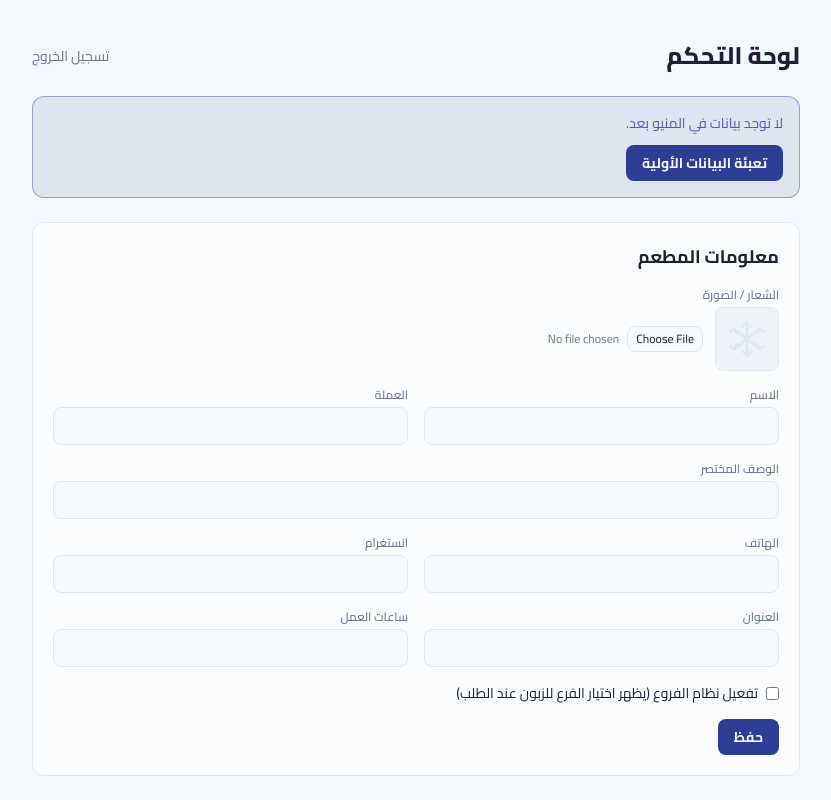
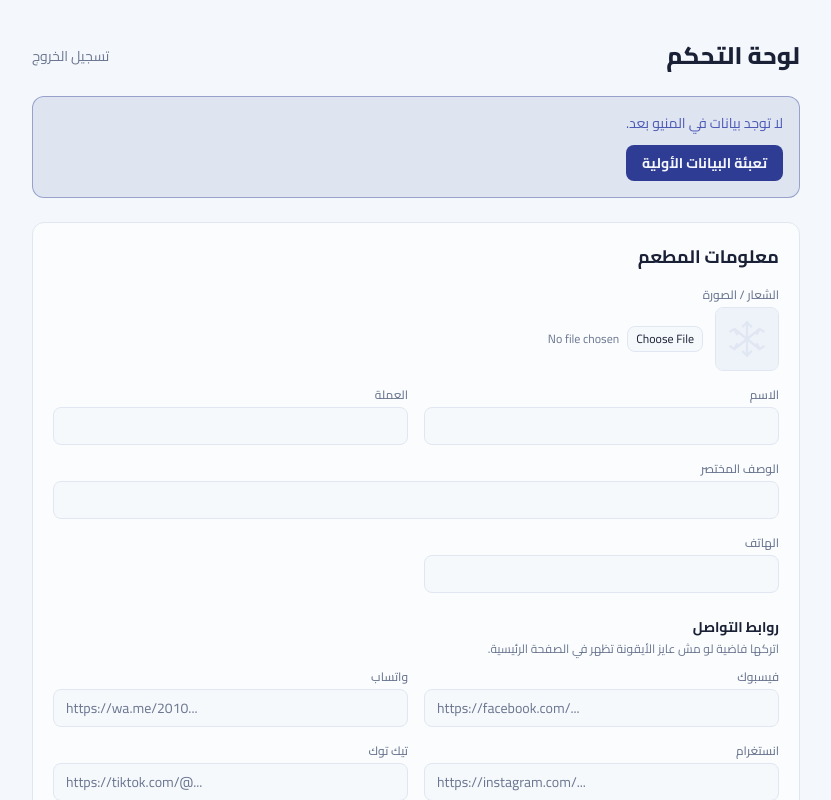
Before and after one commit to AMWolfstein/menyu, a Next.js app: page /admin/dashboard in a window 1280 px wide. Shown: the top 800 px of the page, without its empty margins (224-1055 px from the left). Built offline with nearby package versions, Linux system fonts and the light colour scheme; no server answers; the database is empty; sample sign-in values are in the browser's storage.

Commit message:
style: some enhancement

```diff
--- a/src/components/CategoryNav.tsx
+++ b/src/components/CategoryNav.tsx
@@ -2,7 +2,7 @@
 
 import { useEffect, useRef } from "react";
 
-type NavItem = { id: string; name: string };
+type NavItem = { id: string; name: string; icon?: string };
 
 const ALL_ID = "all";
 
@@ -43,7 +43,10 @@ export default function CategoryNav({
                   : "border-line bg-surface text-muted hover:border-gold/40 hover:text-cream"
               }`}
             >
-              {it.name}
+              <span className="inline-flex items-center gap-1.5">
+                {it.icon && <span>{it.icon}</span>}
+                <span>{it.name}</span>
+              </span>
             </button>
           );
         })}
--- a/src/components/MenuHeader.tsx
+++ b/src/components/MenuHeader.tsx
@@ -1,5 +1,6 @@
 import Image from "next/image";
 import type { Restaurant } from "@/types/menu";
+import SocialLinks from "@/components/SocialLinks";
 
 export default function MenuHeader({ restaurant }: { restaurant: Restaurant }) {
   const initials = restaurant.name.trim().charAt(0);
@@ -25,22 +26,7 @@ export default function MenuHeader({ restaurant }: { restaurant: Restaurant }) {
           {restaurant.tagline}
         </h1>
 
-        <dl className="mt-7 flex flex-wrap items-center justify-center gap-x-6 gap-y-2 text-xs text-muted sm:text-sm">
-          <div className="flex items-center gap-2">
-            <span className="h-1.5 w-1.5 rounded-full bg-gold" />
-            <dd>{restaurant.hours}</dd>
-          </div>
-          <div className="flex items-center gap-2">
-            <span className="h-1.5 w-1.5 rounded-full bg-gold" />
-            <dd>{restaurant.address}</dd>
-          </div>
-          {restaurant.instagram && (
-            <div className="flex items-center gap-2">
-              <span className="h-1.5 w-1.5 rounded-full bg-gold" />
-              <dd dir="ltr">{restaurant.instagram}</dd>
-            </div>
-          )}
-        </dl>
+        <SocialLinks restaurant={restaurant} />
       </div>
     </header>
   );
--- a/src/components/MenuItemCard.tsx
+++ b/src/components/MenuItemCard.tsx
@@ -7,6 +7,7 @@ import { useCart } from "@/context/CartContext";
 const badgeStyles: Record<NonNullable<MenuItem["badge"]>, string> = {
   "الأكثر طلباً": "bg-highlight/25 text-amber-800 border-highlight/60",
   جديد: "bg-emerald-50 text-emerald-700 border-emerald-200",
+  عادي: "bg-line/40 text-muted border-line",
   نباتي: "bg-green-50 text-green-700 border-green-200",
   حار: "bg-chili/10 text-chili border-chili/30",
 };
--- a/src/components/MenuLive.tsx
+++ b/src/components/MenuLive.tsx
@@ -95,7 +95,7 @@ export default function MenuLive() {
     <>
       <MenuHeader restaurant={restaurant} />
       <CategoryNav
-        items={categories.map((c) => ({ id: c.id, name: c.name }))}
+        items={categories.map((c) => ({ id: c.id, name: c.name, icon: c.icon }))}
         active={activeCategory}
         onSelect={handleSelectCategory}
       />
--- /dev/null
+++ b/src/components/SocialLinks.tsx
@@ -0,0 +1,109 @@
+import type { Restaurant } from "@/types/menu";
+
+function IconLink({
+  href,
+  label,
+  children,
+}: {
+  href: string;
+  label: string;
+  children: React.ReactNode;
+}) {
+  return (
+    <a
+      href={href}
+      target="_blank"
+      rel="noopener noreferrer"
+      aria-label={label}
+      className="flex h-10 w-10 items-center justify-center rounded-full border border-line bg-surface text-muted transition-colors hover:border-gold/40 hover:text-gold"
+    >
+      {children}
+    </a>
+  );
+}
+
+export default function SocialLinks({ restaurant }: { restaurant: Restaurant }) {
+  const links = [
+    {
+      key: "facebook",
+      url: restaurant.facebookUrl,
+      label: "فيسبوك",
+      icon: (
+        <svg viewBox="0 0 24 24" fill="currentColor" className="h-5 w-5">
+          <path d="M13.5 21v-8h2.7l.4-3.2h-3.1V7.7c0-.9.3-1.6 1.6-1.6h1.7V3.2C16.5 3.1 15.4 3 14.2 3c-2.6 0-4.4 1.6-4.4 4.5v2.3H7.1V13H9.8v8h3.7Z" />
+        </svg>
+      ),
+    },
+    {
+      key: "whatsapp",
+      url: restaurant.whatsappUrl,
+      label: "واتساب",
+      icon: (
+        <svg viewBox="0 0 24 24" fill="currentColor" className="h-5 w-5">
+          <path d="M12 2a10 10 0 0 0-8.6 15L2 22l5.2-1.4A10 10 0 1 0 12 2Zm0 18.2a8.1 8.1 0 0 1-4.1-1.1l-.3-.2-3 .8.8-2.9-.2-.3A8.2 8.2 0 1 1 12 20.2Zm4.5-6.1c-.2-.1-1.4-.7-1.7-.8-.2-.1-.4-.1-.6.1-.2.2-.6.8-.8 1-.1.2-.3.2-.5.1-.2-.1-1-.4-2-1.2-.7-.6-1.2-1.4-1.4-1.6-.1-.2 0-.4.1-.5l.4-.4c.1-.1.2-.3.2-.4.1-.2 0-.3 0-.4-.1-.1-.6-1.4-.8-1.9-.2-.5-.4-.4-.6-.4h-.5c-.2 0-.4.1-.6.3-.2.2-.8.8-.8 2s.8 2.3 1 2.5c.1.2 1.6 2.5 4 3.5.6.2 1 .4 1.3.5.6.2 1.1.1 1.5-.1.5-.2 1.4-.6 1.6-1.1.2-.5.2-1 .1-1.1-.1-.1-.2-.2-.4-.3Z" />
+        </svg>
+      ),
+    },
+    {
+      key: "instagram",
+      url: restaurant.instagramUrl,
+      label: "انستغرام",
+      icon: (
+        <svg
+          viewBox="0 0 24 24"
+          fill="none"
+          stroke="currentColor"
+          strokeWidth={1.6}
+          className="h-5 w-5"
+        >
+          <rect x="3" y="3" width="18" height="18" rx="5" />
+          <circle cx="12" cy="12" r="4" />
+          <circle cx="17.2" cy="6.8" r="1" fill="currentColor" stroke="none" />
+        </svg>
+      ),
+    },
+    {
+      key: "tiktok",
+      url: restaurant.tiktokUrl,
+      label: "تيك توك",
+      icon: (
+        <svg viewBox="0 0 24 24" fill="currentColor" className="h-5 w-5">
+          <path d="M16.5 3c.3 1.9 1.6 3.4 3.5 3.7v2.7c-1.3 0-2.5-.4-3.5-1.1v6.4a5.7 5.7 0 1 1-5.7-5.7c.2 0 .4 0 .6.1v2.8a2.9 2.9 0 1 0 2.1 2.8V3h3Z" />
+        </svg>
+      ),
+    },
+    {
+      key: "googleMaps",
+      url: restaurant.googleMapsUrl,
+      label: "الموقع على الخريطة",
+      icon: (
+        <svg
+          viewBox="0 0 24 24"
+          fill="none"
+          stroke="currentColor"
+          strokeWidth={1.6}
+          className="h-5 w-5"
+        >
+          <path d="M12 22s7-7.4 7-12.5A7 7 0 0 0 5 9.5C5 14.6 12 22 12 22Z" />
+          <circle cx="12" cy="9.5" r="2.3" />
+        </svg>
+      ),
+    },
+  ];
+
+  const visible = links.filter(
+    (l): l is typeof l & { url: string } => !!l.url
+  );
+
+  if (visible.length === 0) return null;
+
+  return (
+    <div className="mt-6 flex flex-wrap items-center justify-center gap-3">
+      {visible.map((l) => (
+        <IconLink key={l.key} href={l.url} label={l.label}>
+          {l.icon}
+        </IconLink>
+      ))}
+    </div>
+  );
+}
--- a/src/components/admin/RestaurantForm.tsx
+++ b/src/components/admin/RestaurantForm.tsx
@@ -14,9 +14,6 @@ const emptyRestaurant: Restaurant = {
   tagline: "",
   currency: "",
   phone: "",
-  address: "",
-  hours: "",
-  instagram: "",
 };
 
 export default function RestaurantForm({ restaurant }: { restaurant: Restaurant | null }) {
@@ -25,9 +22,13 @@ export default function RestaurantForm({ restaurant }: { restaurant: Restaurant
   // are normalized to "" rather than left undefined.
   const [form, setForm] = useState<Restaurant>({
     ...(restaurant ?? emptyRestaurant),
-    instagram: restaurant?.instagram ?? "",
     imageUrl: restaurant?.imageUrl ?? "",
     branchesEnabled: restaurant?.branchesEnabled ?? false,
+    facebookUrl: restaurant?.facebookUrl ?? "",
+    whatsappUrl: restaurant?.whatsappUrl ?? "",
+    instagramUrl: restaurant?.instagramUrl ?? "",
+    tiktokUrl: restaurant?.tiktokUrl ?? "",
+    googleMapsUrl: restaurant?.googleMapsUrl ?? "",
   });
   const [saving, setSaving] = useState(false);
   const [saved, setSaved] = useState(false);
@@ -94,29 +95,61 @@ export default function RestaurantForm({ restaurant }: { restaurant: Restaurant
             onChange={(e) => setForm({ ...form, phone: e.target.value })}
           />
         </div>
+      </div>
+
+      <h3 className="mt-6 font-display text-sm font-bold text-cream">روابط التواصل</h3>
+      <p className="mt-1 text-xs text-muted">
+        اتركها فاضية لو مش عايز الأيقونة تظهر في الصفحة الرئيسية.
+      </p>
+      <div className="mt-3 grid gap-4 sm:grid-cols-2">
+        <div>
+          <label className={labelClass}>فيسبوك</label>
+          <input
+            className={inputClass}
+            dir="ltr"
+            placeholder="https://facebook.com/..."
+            value={form.facebookUrl ?? ""}
+            onChange={(e) => setForm({ ...form, facebookUrl: e.target.value })}
+          />
+        </div>
+        <div>
+          <label className={labelClass}>واتساب</label>
+          <input
+            className={inputClass}
+            dir="ltr"
+            placeholder="https://wa.me/2010..."
+            value={form.whatsappUrl ?? ""}
+            onChange={(e) => setForm({ ...form, whatsappUrl: e.target.value })}
+          />
+        </div>
         <div>
           <label className={labelClass}>انستغرام</label>
           <input
             className={inputClass}
             dir="ltr"
-            value={form.instagram ?? ""}
-            onChange={(e) => setForm({ ...form, instagram: e.target.value })}
+            placeholder="https://instagram.com/..."
+            value={form.instagramUrl ?? ""}
+            onChange={(e) => setForm({ ...form, instagramUrl: e.target.value })}
           />
         </div>
         <div>
-          <label className={labelClass}>العنوان</label>
+          <label className={labelClass}>تيك توك</label>
           <input
             className={inputClass}
-            value={form.address}
-            onChange={(e) => setForm({ ...form, address: e.target.value })}
+            dir="ltr"
+            placeholder="https://tiktok.com/@..."
+            value={form.tiktokUrl ?? ""}
+            onChange={(e) => setForm({ ...form, tiktokUrl: e.target.value })}
           />
         </div>
         <div>
-          <label className={labelClass}>ساعات العمل</label>
+          <label className={labelClass}>جوجل مابس</label>
           <input
             className={inputClass}
-            value={form.hours}
-            onChange={(e) => setForm({ ...form, hours: e.target.value })}
+            dir="ltr"
+            placeholder="https://maps.app.goo.gl/..."
+            value={form.googleMapsUrl ?? ""}
+            onChange={(e) => setForm({ ...form, googleMapsUrl: e.target.value })}
           />
         </div>
       </div>
--- a/src/data/seedData.ts
+++ b/src/data/seedData.ts
@@ -9,9 +9,6 @@ export const restaurant: Restaurant = {
   tagline: "قهوة مختصة ومأكولات طازجة في قلب المدينة",
   currency: "د.ع",
   phone: "+964 770 000 0000",
-  address: "بغداد - شارع الرشيد",
-  hours: "يومياً من 9 صباحاً حتى 12 منتصف الليل",
-  instagram: "@alwaha.cafe",
 };
 
 export const categories: MenuCategory[] = [
--- a/src/types/menu.ts
+++ b/src/types/menu.ts
@@ -5,7 +5,7 @@ export type MenuItem = {
   name: string;
   description: string;
   price: number; // بالدينار العراقي
-  badge?: "الأكثر طلباً" | "جديد" | "نباتي" | "حار";
+  badge?: "الأكثر طلباً" | "جديد" | "عادي" | "نباتي" | "حار";
   available?: boolean;
   imageUrl?: string;
   supplierId?: string;
@@ -23,11 +23,13 @@ export type Restaurant = {
   tagline: string;
   currency: string;
   phone: string;
-  address: string;
-  hours: string;
-  instagram?: string;
   imageUrl?: string;
   branchesEnabled?: boolean;
+  facebookUrl?: string;
+  whatsappUrl?: string;
+  instagramUrl?: string;
+  tiktokUrl?: string;
+  googleMapsUrl?: string;
 };
 
 /** عنصر قائمة بسيط (فرع، منطقة توصيل، طريقة دفع) — اسم فقط وترتيب. */
```
Also changed, not shown: src/components/admin/ItemForm.tsx (+3 -5 lines).
